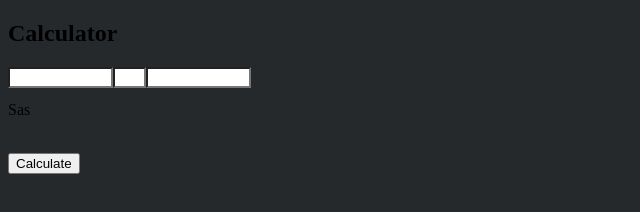
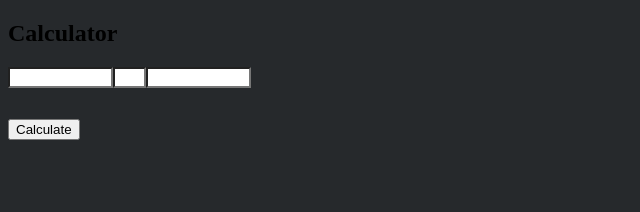
Before and after one commit to CanehMagicooh/addandsub, a plain HTML site: page index.html in a window 1280 px wide. Shown: the whole page, without its empty margins (0-640 px from the left). Drawn offline with Linux system fonts and the light colour scheme.

Commit message:
Update index.html

```diff
--- a/index.html
+++ b/index.html
@@ -13,7 +13,7 @@
 <input id="Number2" size="10" type="text" style="float: left; background-color: white; outline: hidden; shape-outside: border-box; ">
 </div>
 <br>
-<p id="Result">Sas</p>
+<p id="Result"></p>
 <br>
 <button onclick="Calculate()">Calculate</button>
 </body>
```
